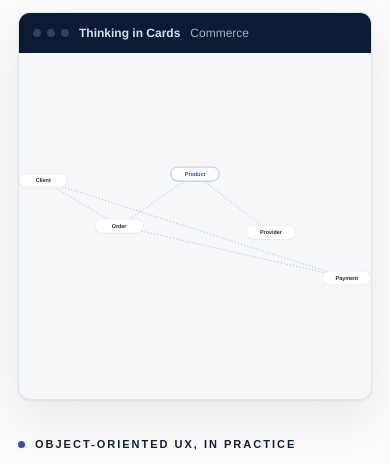
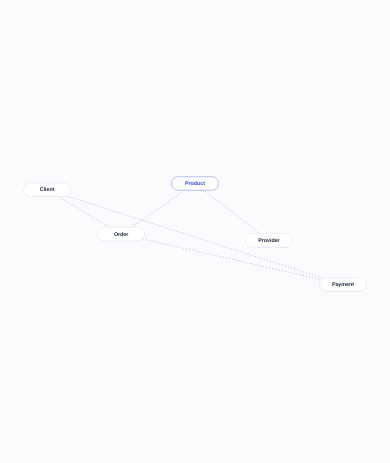
Before and after one commit to FabioGiacometti/thinkingincards, a website built with Vite: page story.html in a window 390 px wide. Shown: the part 73-536 px from the top of the page. Built offline with nearby package versions, Linux system fonts and the light colour scheme.

Commit message:
Story prototype: no window, the model lies on the page canvas
Co-Authored-By: Claude Sonnet 5.5 <noreply@anthropic.com>

```diff
--- a/story.css
+++ b/story.css
@@ -148,3 +148,19 @@ main:has(.story){overflow:clip}
   .story.force-motion .col-head,.story.force-motion .col-cards{transition:opacity .6s var(--ease),transform .6s var(--ease)!important}
   .story.force-motion .screen .extra{transition:opacity .6s var(--ease) .35s!important}
 }
+
+/* No window: the model lies directly on the page canvas, large, bleeding to the right edge. */
+.story{grid-template-columns:minmax(320px,.5fr) minmax(0,1.5fr);gap:24px;max-width:none;
+  padding-left:max(32px,calc((100vw - 1320px)/2));padding-right:0}
+.story-stage-wrap{top:72px;height:calc(100vh - 80px);min-height:480px;margin-top:0}
+.story-stage{border:0;border-radius:0;background:transparent;box-shadow:none;
+  -webkit-mask-image:linear-gradient(to right,transparent 0,#000 56px);mask-image:linear-gradient(to right,transparent 0,#000 56px)}
+.stage-chrome{display:none}
+.stage-viewport{inset:0}
+.roles{right:max(24px,calc((100vw - 1320px)/2));bottom:28px}
+@media (max-width:900px){
+  .story{grid-template-columns:1fr;gap:0;padding:0 18px}
+  .story-stage-wrap{top:0;height:calc(48vh + 10px);margin:0 -18px;padding:6px 0}
+  .story-stage{-webkit-mask-image:none;mask-image:none}
+  .roles{right:12px;bottom:10px}
+}
--- a/story.js
+++ b/story.js
@@ -51,8 +51,8 @@ function cardFrom(objectId, card) {
 // Camera: the world rectangle each step frames.
 const productCol = { x: colX(2), w: COL_W }, orderCol = { x: colX(1) }
 const CAMERA = [
-  { x: 90, y: 160, w: 1020, h: 400 },
-  { x: productCol.x - 70, y: BOARD_Y - 30, w: COL_W + 140, h: 300 },
+  { x: 20, y: 150, w: 1160, h: 420 },
+  { x: productCol.x - 70, y: BOARD_Y - 50, w: COL_W + 140, h: 200 },
   { x: productCol.x - 80, y: BOARD_Y - 30, w: COL_W + 160, h: 380 },
   { x: orderCol.x - 50, y: BOARD_Y - 30, w: productCol.x + COL_W - orderCol.x + 100, h: 400 },
   { x: 0, y: 70, w: 1200, h: 450 },
```
Also changed, not shown: docs/scroll-story.md (+3 -1 lines).
